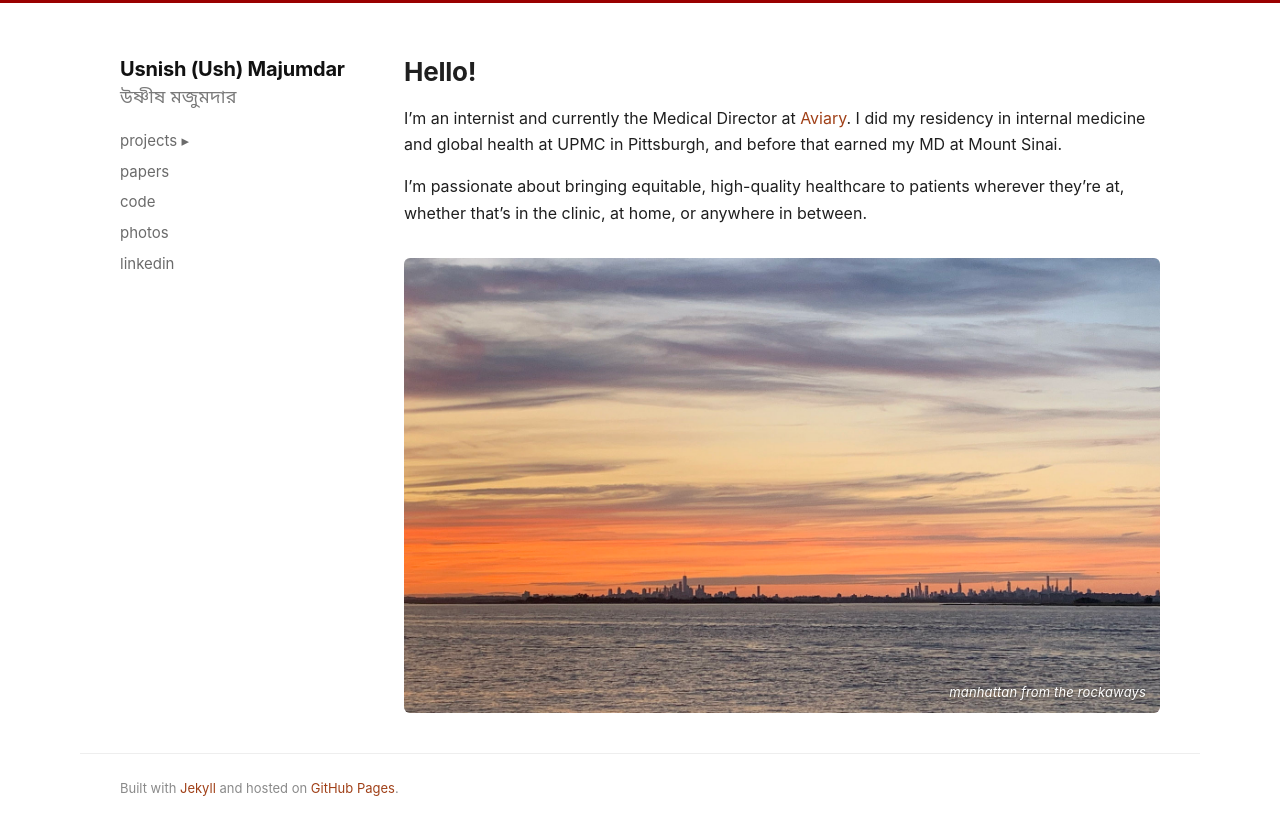
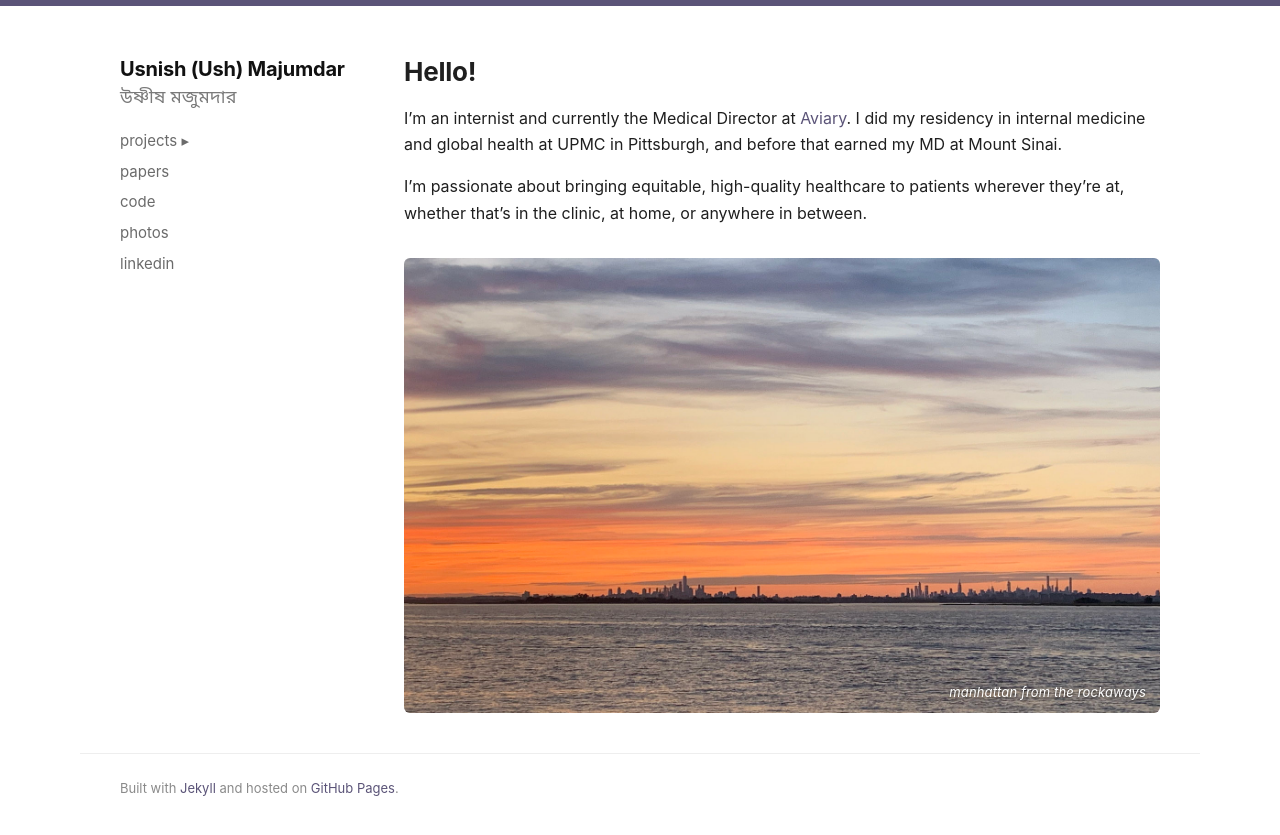
Before and after one commit to usnish/usnish.github.io, a Jekyll site: the page built from index.md, in a window 1280 px wide. Shown: the top 835 px of the page. Built offline with Jekyll 4.4.1, drawn with Linux system fonts in a browser that asks for light colours.

Commit message:
Switch accent to dusk violet and thicken the top bar
Co-Authored-By: Claude Opus 5.5 <noreply@anthropic.com>

```diff
--- a/css/main.css
+++ b/css/main.css
@@ -7,8 +7,8 @@ body:before {
   top: 0;
   left: 0;
   right: 0;
-  height: 3px;
-  background: #900;
+  height: 6px;
+  background: #5b5478;
   z-index: 10;
 }
 
@@ -26,9 +26,9 @@ body {
 
 a {
   text-decoration: none;
-  color: #a04018;
+  color: #5b5478;
 }
-a:hover { color: #74340f; text-decoration: underline; }
+a:hover { color: #443f5a; text-decoration: underline; }
 
 h1 {
   font-size: 26px;
@@ -69,7 +69,7 @@ img { border-radius: 6px; }
   line-height: 1.3;
   letter-spacing: -0.01em;
 }
-#logo a:hover { text-decoration: none; color: #900; }
+#logo a:hover { text-decoration: none; color: #5b5478; }
 .name-bn {
   margin-top: 4px;
   font-family: 'Noto Sans Bengali', 'Kohinoor Bangla', 'Bangla Sangam MN', 'Nirmala UI', 'Vrinda', sans-serif;
@@ -91,7 +91,7 @@ ul.nav a, .nav-dropdown summary {
   color: #6b6b6b;
   font-size: 15px;
 }
-ul.nav a:hover, .nav-dropdown summary:hover { color: #74340f; text-decoration: none; }
+ul.nav a:hover, .nav-dropdown summary:hover { color: #443f5a; text-decoration: none; }
 
 .footer {
   max-width: 1120px;
```
